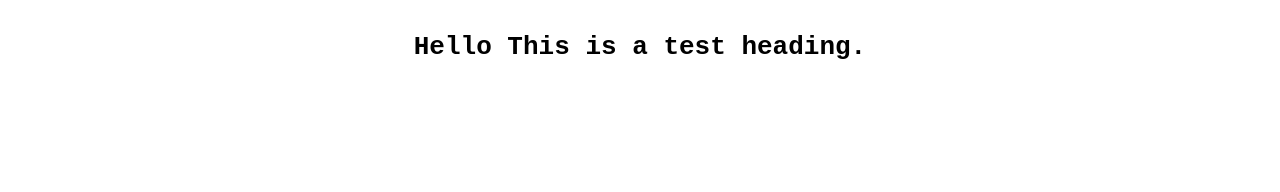
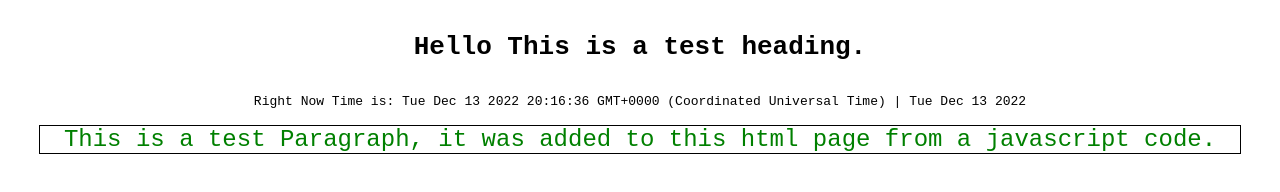
Before and after one commit to MohamadMahdi-RaeisiMakiani/Javascript_2022_Exercises, a plain HTML site: page Project_03/JS_Pr03_index.html in a window 1280 px wide. Drawn offline with Linux system fonts and the light colour scheme; files that its build step writes are made by us from their sources.

Commit message:
Javascript code 3 was fixed
I fix the code 3

```diff
--- a/Project_03/JS_Pr03_index.html
+++ b/Project_03/JS_Pr03_index.html
@@ -6,8 +6,8 @@
     <meta http-equiv="X-UA-Compatible" content="IE=edge" />
     <meta name="viewport" content="width=device-width, initial-scale=1.0" />
     <title>JS 2022 Review - 2</title>
-    <link rel="stylesheet" href="assets/styles/JS_Pr02_Style.css" />
-    <script src="assets/scripts/JS_Pr02_Script.js" type="text/javascript" defer></script>
+    <link rel="stylesheet" href="assets/styles/JS_Pr03_Style.css" />
+    <script src="assets/scripts/JS_Pr03_Script.js" type="text/javascript" defer></script>
   </head>
   <body>
     <div class="first-div">
--- a/Project_03/assets/scripts/JS_Pr03_Script.js
+++ b/Project_03/assets/scripts/JS_Pr03_Script.js
@@ -1,7 +1,18 @@
 
 const rightNow = new Date();
 const myTemplate_1 = `<p id="show-time">Right Now Time is: ${rightNow} | ${rightNow.toDateString()}</p>`;
-let send_time_to_element = document.querySelector(".second-div")
-send_time_to_element.innerHTML = myTemplate_1
+let send_time_to_element = document.querySelector(".second-div");
+send_time_to_element.innerHTML = myTemplate_1;
 
-let add_p_element_1
+let add_p_element_1 = document.createElement("p");
+add_p_element_1.setAttribute("id", "test-para-1");
+add_p_element_1.setAttribute("style", "width: 75rem;");
+add_p_element_1.innerText = `This is a test Paragraph, it was added to this html page from a javascript code.`;
+add_p_element_1.style["text-align"] = "center";
+add_p_element_1.style.color = "green";
+add_p_element_1.style.border = "1px solid black";
+add_p_element_1.style.margin = "1rem auto";
+send_time_to_element.appendChild(add_p_element_1);
+
+select_p_element_1 = document.getElementById("test-para-1")
+select_p_element_1.style["font-size"] = "1.5rem"
```
